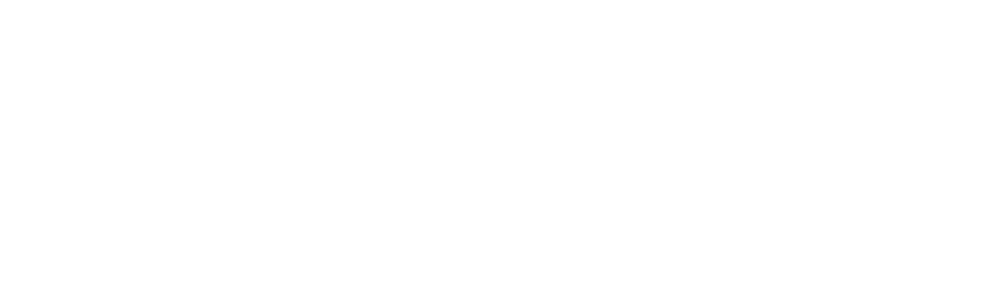
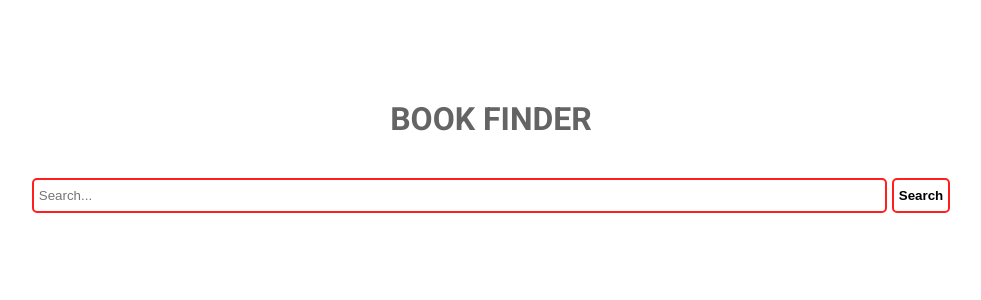
Before and after one commit to ucanfil/bookfinder, a React (Create React App) app: page / in a window 1280 px wide. Shown: the top 300 px of the page, without its empty margins (149-1130 px from the left). Built offline with nearby package versions, Linux system fonts and the light colour scheme.

Commit message:
Search book functionality is implemented

```diff
--- a/src/App.js
+++ b/src/App.js
@@ -3,8 +3,56 @@ import './App.scss'
 
 class Book extends Component {
   render() {
+    const { book } = this.props
     return (
-      <section className='book_container'>
+      <li
+        className="book"
+      >
+        <div
+          className="book_img_container"
+        >
+          <span className="book_img_container_img">
+            <img src={book.volumeInfo.imageLinks ? book.volumeInfo.imageLinks.thumbnail : ''} alt={book.title ? book.title : ''}/>
+          </span>
+        </div>
+        <div className="book_content">
+          <div className='image_placeholder'></div>
+          <div className='content_placeholder'>
+            <div className='title'>{book.volumeInfo.title}</div>
+            <div className='author'>By: {book.volumeInfo.authors ? book.volumeInfo.authors[0] : null}</div>
+            <div className='publisher'>Published By: {book.volumeInfo.publisher ? book.volumeInfo.publisher : null}</div>
+            <a href={book.volumeInfo.infoLink} target='_'>See this Book</a>
+          </div>
+        </div>
+      </li>
+    )
+  }
+}
+
+class SearchForm extends Component {
+  state = {
+    query: ''
+  }
+
+  setQuery = (query) => {
+    this.setState({ query })
+  }
+
+  render() {
+    return (
+      <section className='search_container'>
+        <label htmlFor="search"></label>
+        <input
+          type="text"
+          name="search"
+          id="search"
+          placeholder="Search..."
+          onChange={(e) => this.setQuery(e.target.value)}
+        />
+        <button
+          onClick={() => this.props.onSearch(this.state.query)}
+        >Search
+        </button>
       </section>
     )
   }
@@ -13,16 +61,34 @@ class Book extends Component {
 
 class App extends Component {
   state = {
-    books: [],
-    query: ''
+    books: []
   }
 
+  searchBooks = (query) => {
+    if (!query) return
+    const searchUrl = `https://www.googleapis.com/books/v1/volumes?q=${query}`
 
+    fetch(searchUrl)
+      .then(res => res.json())
+      .then(res => this.setState({ books: res.items }))
+      .catch(err => alert('An error occured while loading books from Google Maps API'))
+  }
 
   render() {
     return (
       <div className="App">
-        <Book />
+        <h1>BOOK FINDER</h1>
+        <SearchForm
+          onSearch={this.searchBooks}
+        />
+        <ul className='books_container'>
+          {this.state.books.map(book =>
+            <Book
+              book={book}
+              key={book.id}
+            />
+          )}
+        </ul>
       </div>
     )
   }
```
